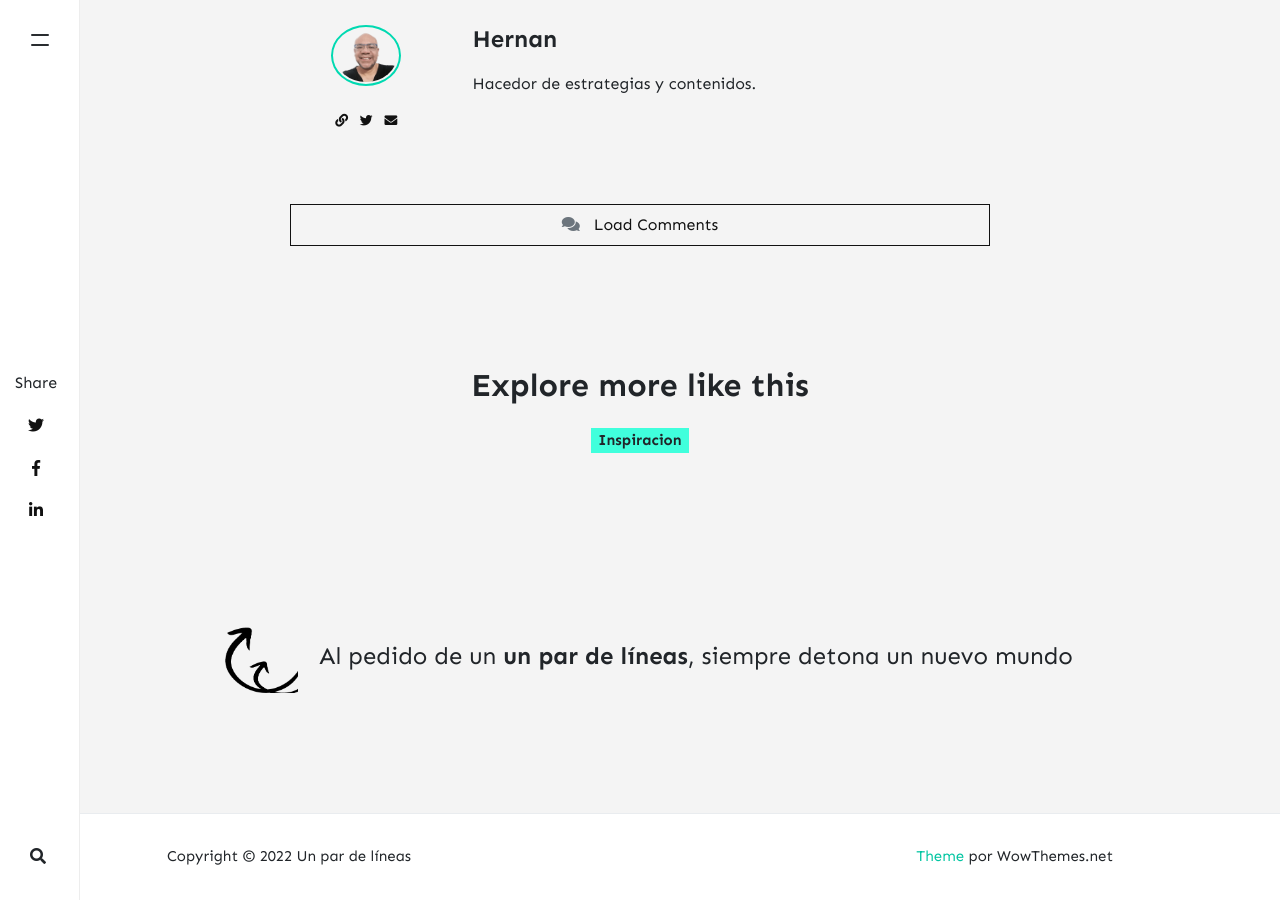
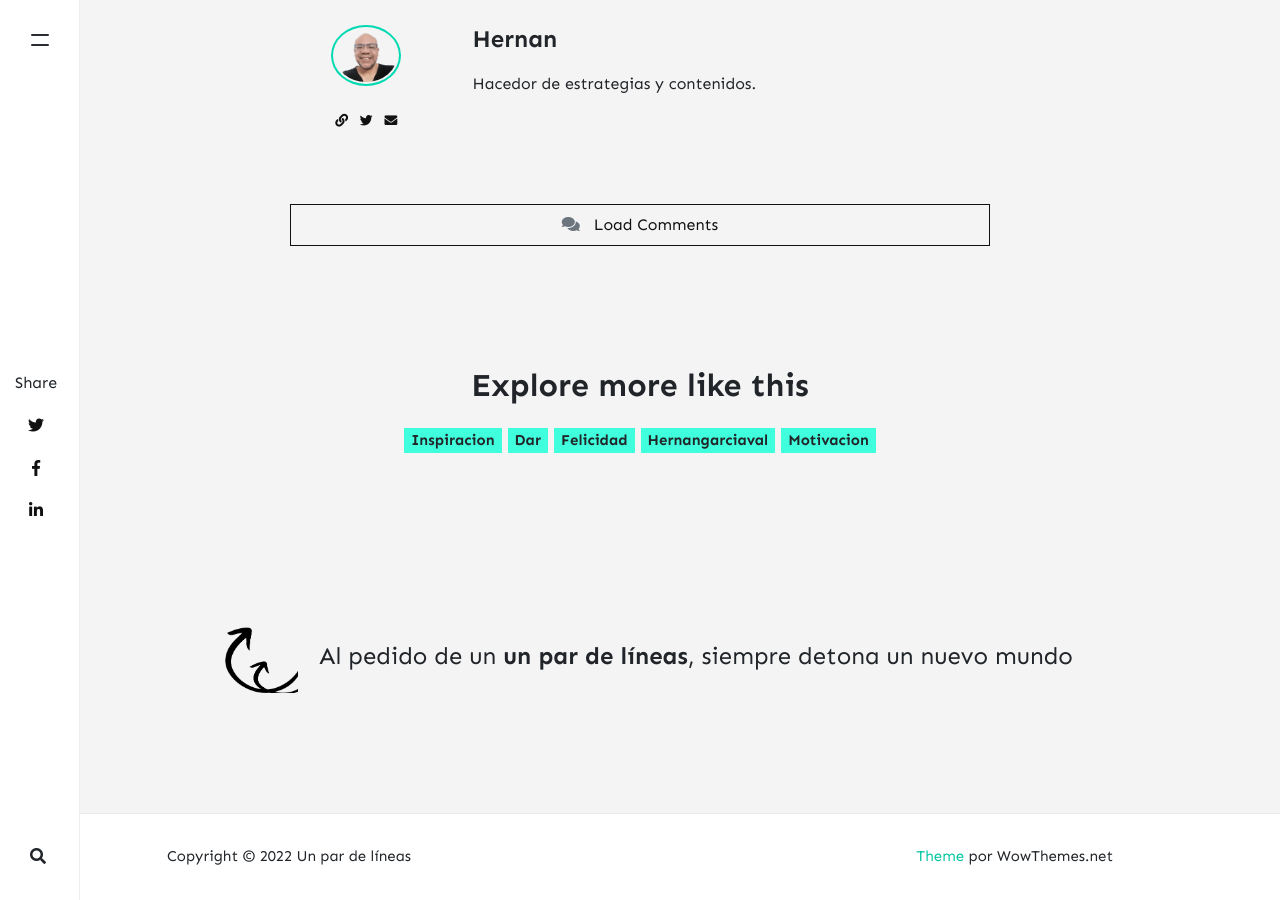
Before and after one commit to kanancho/unpardelineas, a Jekyll site: the page built from _posts/2022-01-2-dar-sin-tener.md, in a window 1280 px wide and 900 px high, scrolled down 1530 px. Built offline with Jekyll 4.4.1, drawn with Linux system fonts in a browser that asks for light colours; nearby versions of some CDN libraries; comment, search, counter and statistics services are not loaded.

Commit message:
actualizar categoría y tag

```diff
--- a/_posts/2022-01-2-dar-sin-tener.md
+++ b/_posts/2022-01-2-dar-sin-tener.md
@@ -3,6 +3,7 @@ layout: post
 title:  "Uno puede dar lo que no tiene"
 author: hernan
 categories: [ Inspiracion ]
+tags: [felicidad,motivacion,dar,hernangarciaval]
 image: assets/images/7.jpg
 ---
 **"Uno puede dar lo que no tiene. Por ejemplo, una persona puede dar felicidad y no ser feliz; puede dar miedo y no estar aterrada. Y puede dar sabiduría y no tenerla. Todo es tan misterioso en el mundo…"**
```
